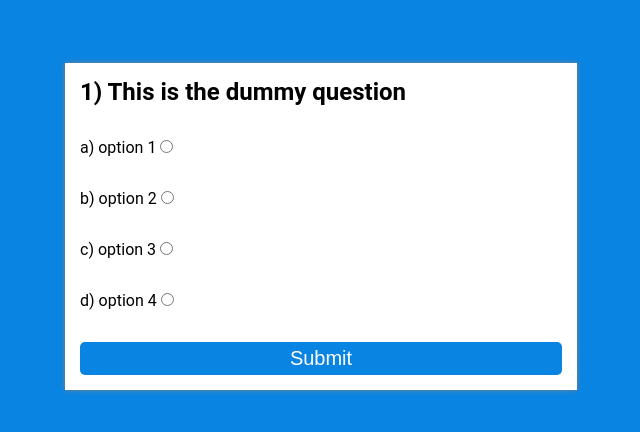
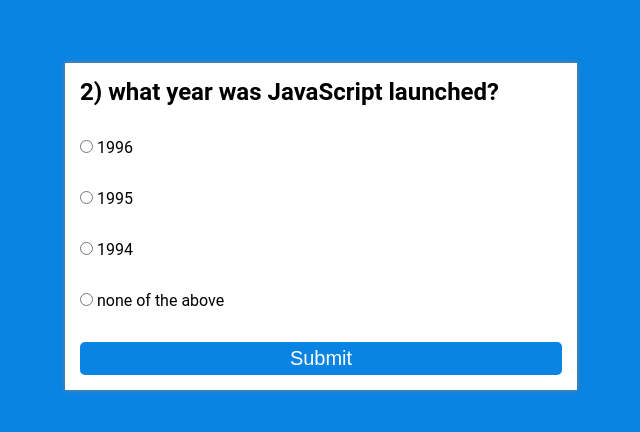
Before and after one commit to aalee9263/JavaScript-Projects, a plain HTML site: page quiz-app/index.html in a window 1280 px wide. Shown: the part 174-606 px from the top of the page, without its empty margins (319-959 px from the left). Drawn offline with Linux system fonts and the light colour scheme.

Commit message:
js functions

```diff
--- a/quiz-app/index.html
+++ b/quiz-app/index.html
@@ -9,24 +9,24 @@
 <body>
     <div class="main">
         <div id="box">
-            <h2>1) This is the dummy question</h2>
+            <h2 id="queBox">1) This is the dummy question</h2>
             <div class="row">
+                <input class="options" id="option1" type="radio" value="a" name="option">
                 <label for="option1">a) option 1</label>
-                <input class="options" id="option1" type="radio" value="a" name="option">
             </div>
             <div class="row">
+                <input class="options" id="option2" type="radio" value="a" name="option">
                 <label for="option2">b) option 2</label>
-                <input class="options" id="option2" type="radio" value="a" name="option">
             </div>
             <div class="row">
+                <input class="options" id="option3" type="radio" value="a" name="option">
                 <label for="option3">c) option 3</label>
-                <input class="options" id="option3" type="radio" value="a" name="option">
             </div>
             <div class="row">
+                <input class="options" id="option4" type="radio" value="a" name="option">
                 <label for="option4">d) option 4</label>
-                <input class="options" id="option4" type="radio" value="a" name="option">
             </div>
-            <button type="submit" class="btn">
+            <button class="btn" onclick="submitQuiz()">
                 Submit
             </button>
         </div>
--- a/quiz-app/quiz.js
+++ b/quiz-app/quiz.js
@@ -0,0 +1,66 @@
+const questions = [
+    {
+        'que': 'Which of the following is markup language?',
+        'a': 'CSS',
+        'b': 'HTML',
+        'c': 'PHP',
+        'd': 'Laravel',
+        'correct': 'b'
+    },
+    {
+        'que': 'what year was JavaScript launched?',
+        'a': '1996',
+        'b': '1995',
+        'c': '1994',
+        'd': 'none of the above',
+        'correct': 'b'
+    },
+    {
+        'que': 'What does CSS stand for?',
+        'a': 'Hypertext Markup language',
+        'b': 'Cascading Style Sheet',
+        'c': 'jason Object Notation',
+        'd': 'helicopters Terminasl Motoboats Lamborginis',
+        'correct': 'b'
+    },
+]
+
+let index = 1;
+let total =questions.length;
+let right = 0;
+let wrong = 0;
+const queBox = document.getElementById("queBox")
+const optionInputs = document.querySelectorAll(".options")
+const loadQuestion =() => {
+    const data = questions[index]
+    queBox.innerText = `${index+1}) ${data.que}`;
+    optionInputs[0].nextElementSibling.innerText = data.a;
+    optionInputs[1].nextElementSibling.innerText = data.b;
+    optionInputs[2].nextElementSibling.innerText = data.c;
+    optionInputs[3].nextElementSibling.innerText = data.d;
+}
+
+const submitQuiz = () => {
+    const ans = getAnswer()
+    if (ans === data.correct) {
+        right++;
+    } else {
+        wrong++;
+    }
+    index++;
+    loadQuestion();
+    return;
+}
+
+const getAnswer = () => {
+    optionInputs.forEach(
+        (input) => {
+            if (input.checked) {
+                return input.value;
+            }
+        }
+    )
+}
+
+//initial call
+loadQuestion()
```
